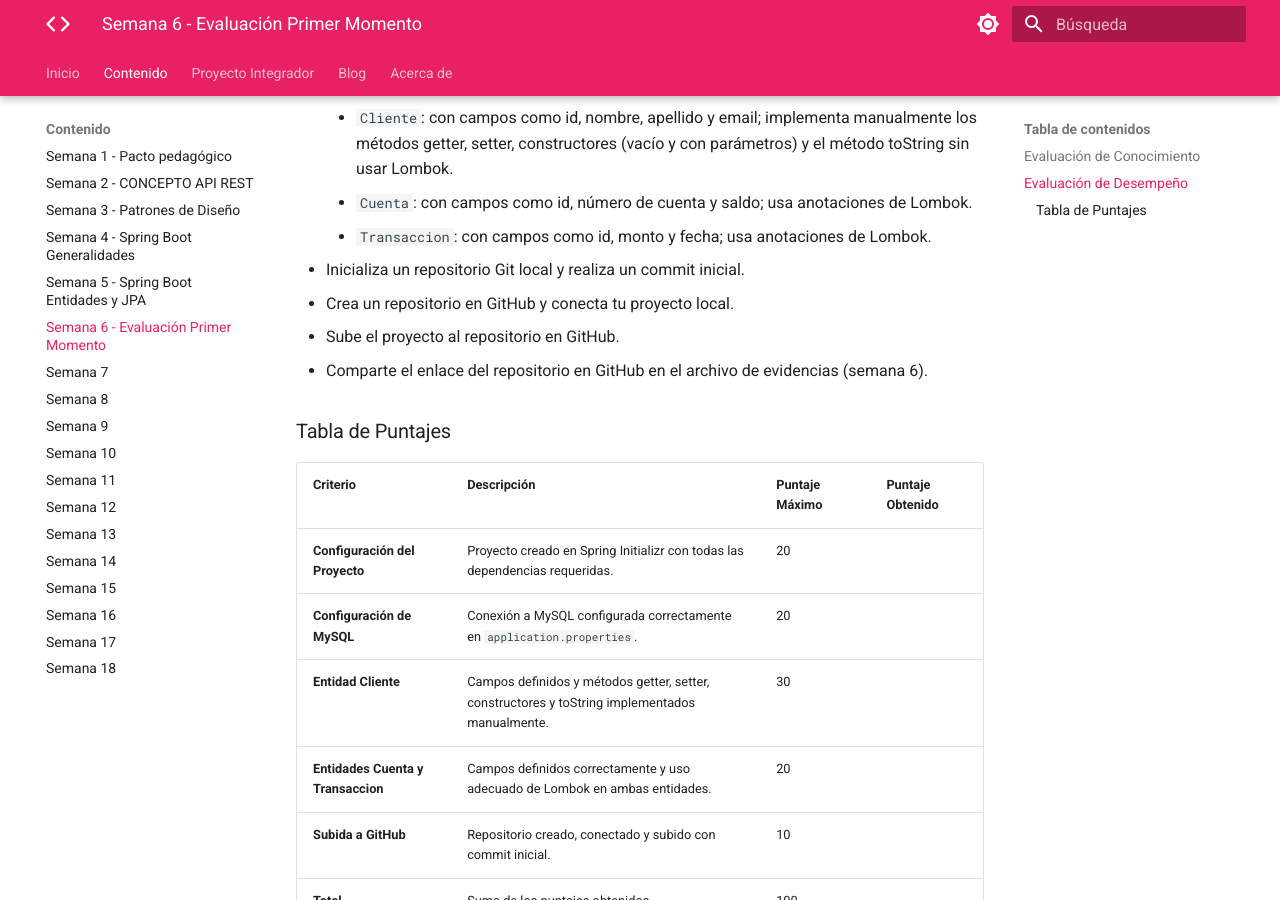
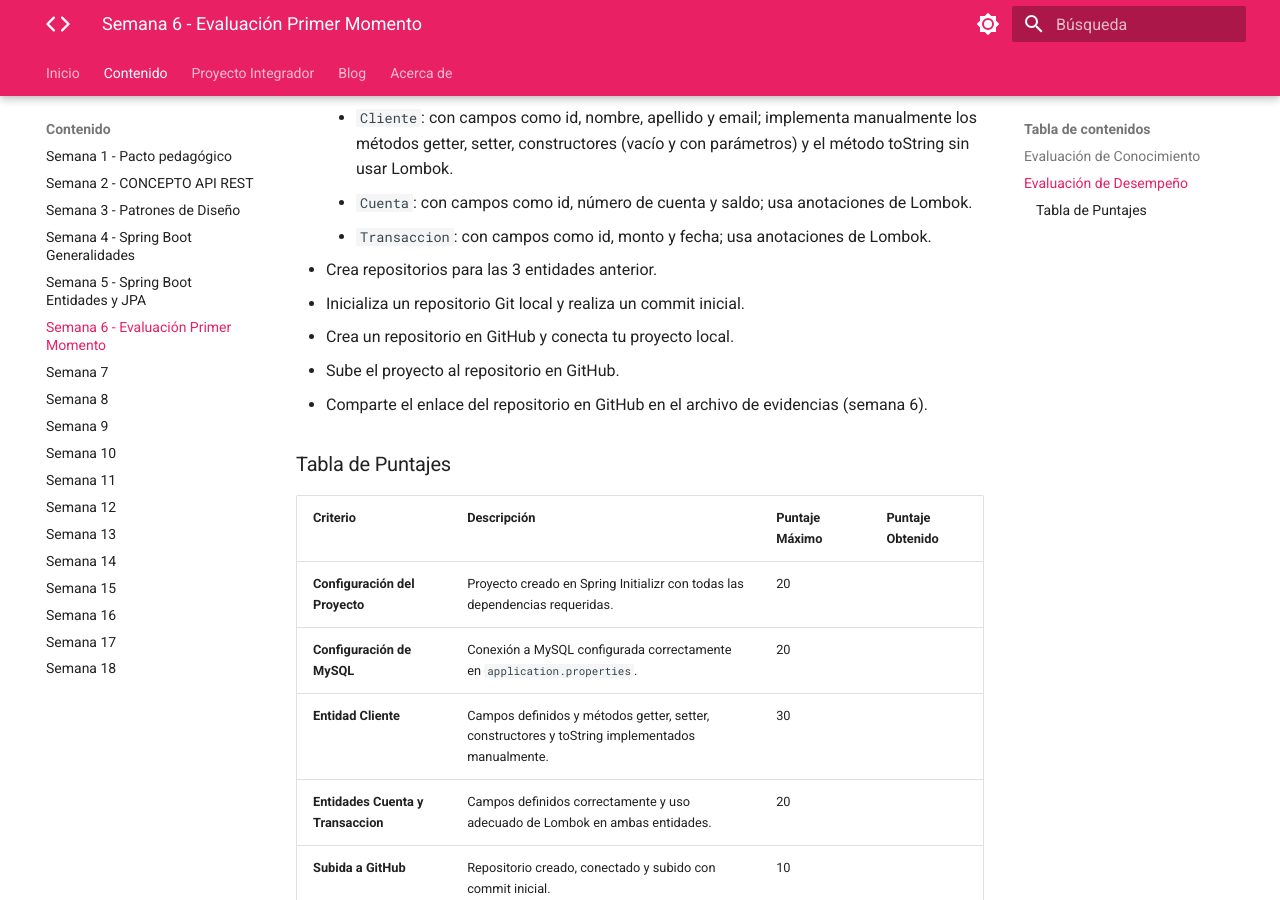
Before and after one commit to jfinfocesde/25b2, an MkDocs documentation site: the page built from docs/content/p6.md, in a window 1280 px wide and 900 px high, scrolled down 920 px. Built offline with MkDocs 1.6.1 and Material for MkDocs 9.7.7, drawn with Linux system fonts in a browser that asks for light colours.

Commit message:
03-02-2025

```diff
--- a/docs/content/p6.md
+++ b/docs/content/p6.md
@@ -26,6 +26,7 @@ Desarrolla un proyecto Spring Boot utilizando Spring Initializr para una aplicac
     * `Cliente`: con campos como id, nombre, apellido y email; implementa manualmente los métodos getter, setter, constructores (vacío y con parámetros) y el método toString sin usar Lombok.
     * `Cuenta`: con campos como id, número de cuenta y saldo; usa anotaciones de Lombok.
     * `Transaccion`: con campos como id, monto y fecha; usa anotaciones de Lombok.
+- Crea repositorios para las 3 entidades anterior.
 - Inicializa un repositorio Git local y realiza un commit inicial.
 - Crea un repositorio en GitHub y conecta tu proyecto local.
 - Sube el proyecto al repositorio en GitHub.
```
